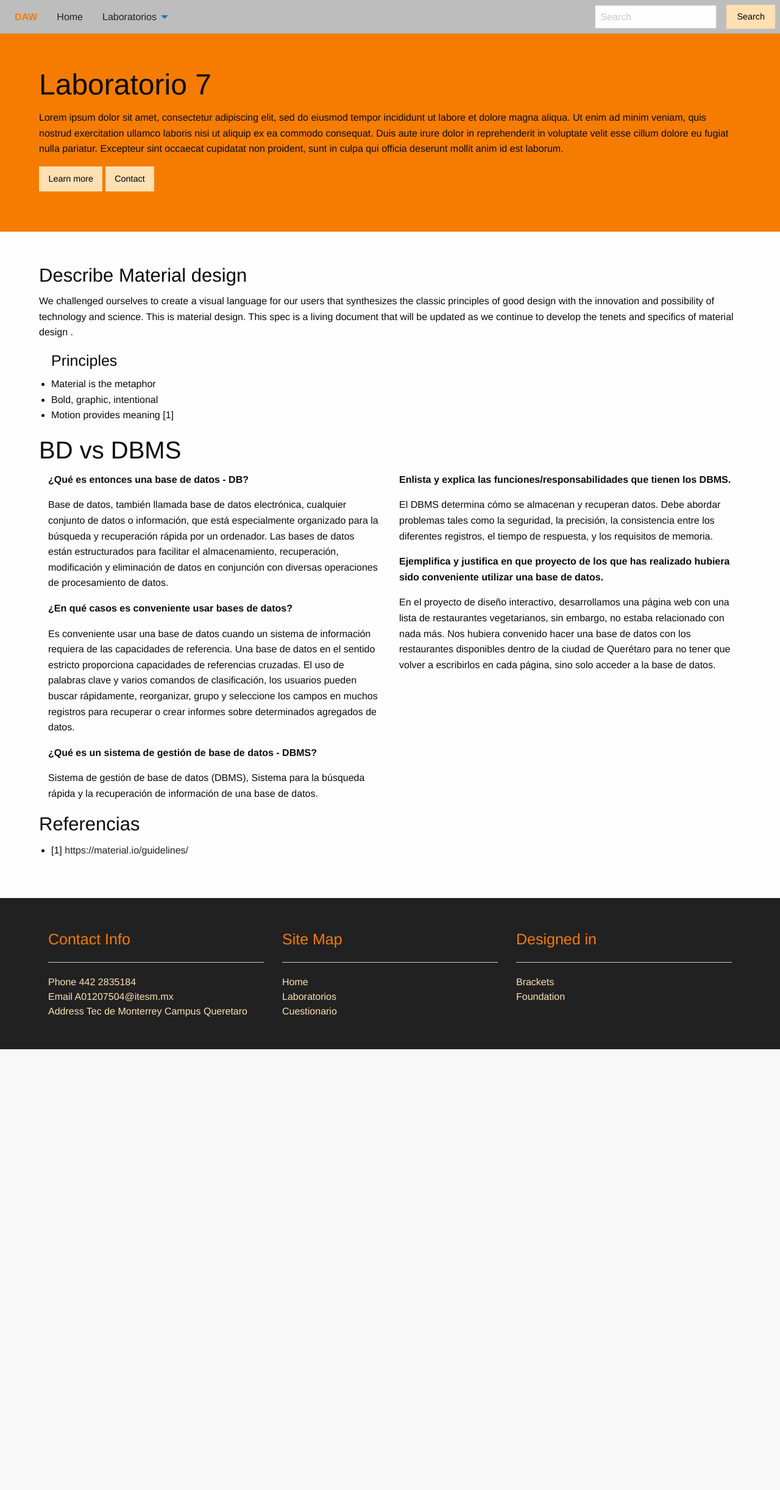
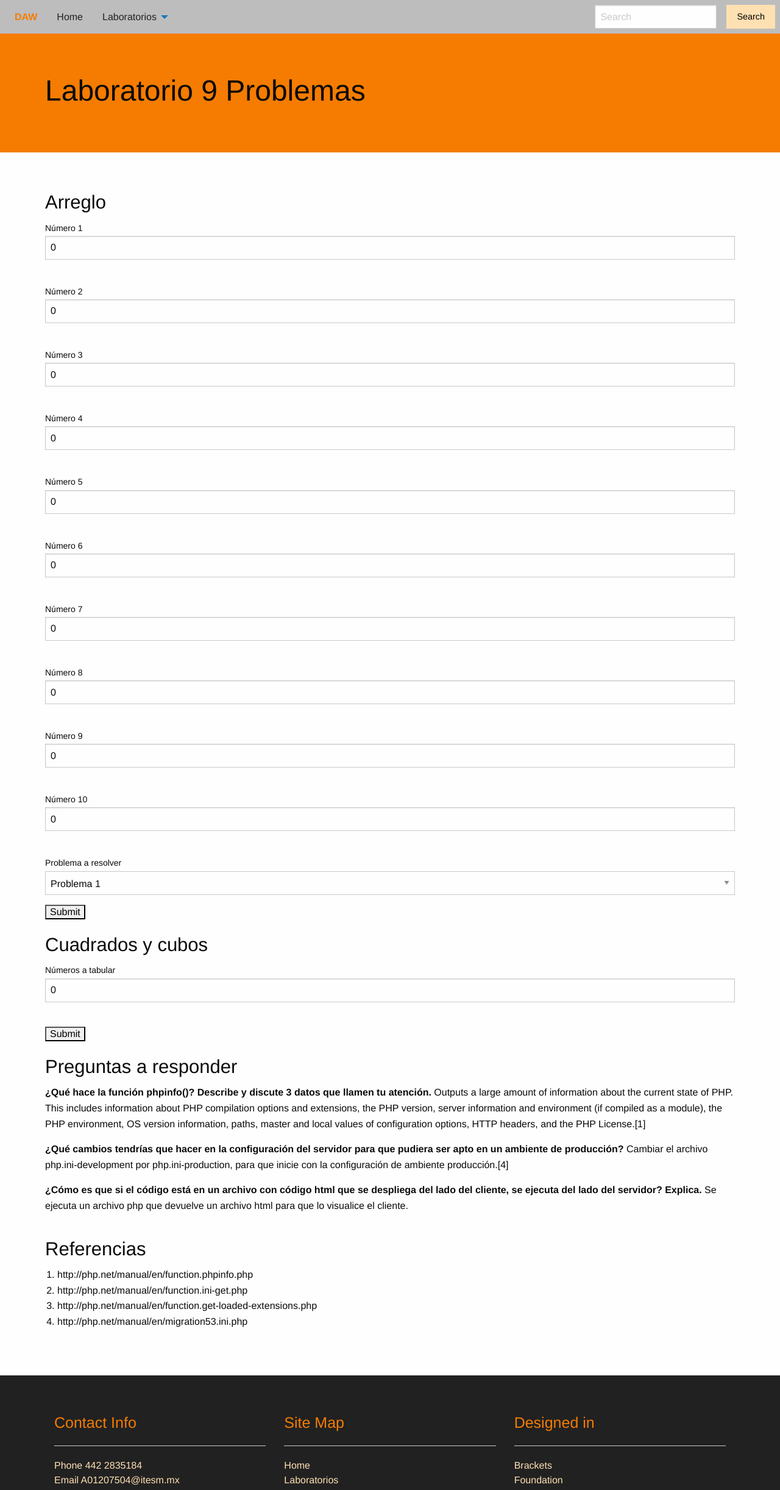
Before and after one commit to 97joaquinhr/DAW_A01207504, a PHP site: page /Lab9/index.php in a window 1280 px wide. Shown: the top 2444 px of the page at 61% size. Before the commit the page ends 1721 px from the top, so only its background shows below. Run offline with PHP 8.4, Linux system fonts and the light colour scheme.

Commit message:
Finish ejercicios, missing 1 question and ejercicio 5

```diff
--- a/Lab7/index.html
+++ b/Lab7/index.html
@@ -23,6 +23,7 @@
                                 <li><a href="../Lab4/index.html">Lab4</a></li>
                                 <li><a href="../Lab5/images/">Lab5</a></li>
                                 <li><a href="../Lab6/index.html">Lab6</a></li>
+                                <li><a href="../Lab9/index.php">Lab9</a></li>
                             </ul>
                         </li>
                     </ul>
--- a/Lab9/index.php
+++ b/Lab9/index.php
@@ -1,83 +1,74 @@
 <?php include("partials/_header.html"); ?>
-<!-- nav bar-->
-        <nav class="top-bar">
-                <div class="top-bar-left">
-                    <ul class="dropdown menu" data-dropdown-menu>
-                        <li class="menu-text">DAW</li>
-                        <li><a href="../index.html">Home</a></li>
-                        <li>
-                            <a>Laboratorios</a>
-                            <ul class="menu vertical">
-                                <li><a href="../Lab1/index.html">Lab1</a></li>
-                                <li><a href="../Lab3/index.html">Lab3</a></li>
-                                <li><a href="../Lab4/index.html">Lab4</a></li>
-                                <li><a href="../Lab5/images/">Lab5</a></li>
-                                <li><a href="../Lab6/index.html">Lab6</a></li>
-                            </ul>
-                        </li>
-                    </ul>
-                </div>
-                <div class="top-bar-right">
-                    <ul class="menu">
-                      <li><input type="search" placeholder="Search"></li>
-                      <li><button type="button" class="button">Search</button></li>
-                    </ul>
-                </div>
-        </nav>
 
-        <!--  hero section  -->
         <section class="hero">
             <div class="wrapper">
-                <header><h1>Laboratorio 7</h1></header>
-                <p>Lorem ipsum dolor sit amet, consectetur adipiscing elit, sed do eiusmod tempor incididunt ut labore et dolore magna aliqua. Ut enim ad minim veniam, quis nostrud exercitation ullamco laboris nisi ut aliquip ex ea commodo consequat. Duis aute irure dolor in reprehenderit in voluptate velit esse cillum dolore eu fugiat nulla pariatur. Excepteur sint occaecat cupidatat non proident, sunt in culpa qui officia deserunt mollit anim id est laborum.</p>
-                <a href="#" class="button">Learn more</a>
-                <a href="#" class="button">Contact</a>
-            </div>
+                <header><h1>Laboratorio 9 Problemas</h1></header>
+                </div>
         </section>
+        <section class="main">
+            <form action= "arreglo.php" method="get" class="wrapper">
+                <header><h3>Arreglo</h3></header>
+                <label for="n1">Número 1</label>
+                <input type="number" name="n1" id="n1" value=0>
+                <br>
+                <label for="n2">Número 2</label>
+                <input type="number" name="n2" id="n2" value=0>
+                <br>
+                <label for="n3">Número 3</label>
+                <input type="number" name="n3" id="n3" value=0>
+                <br>
+                <label for="n4">Número 4</label>
+                <input type="number" name="n4" id="n4" value=0>
+                <br>
+                <label for="n5">Número 5</label>
+                <input type="number" name="n5" id="n5" value=0>
+                <br>
+                <label for="n6">Número 6</label>
+                <input type="number" name="n6" id="n6" value=0>
+                <br>
+                <label for="n7">Número 7</label>
+                <input type="number" name="n7" id="n7" value=0>
+                <br>
+                <label for="n8">Número 8</label>
+                <input type="number" name="n8" id="n8" value=0>
+                <br>
+                <label for="n9">Número 9</label>
+                <input type="number" name="n9" id="n9" value=0>
+                <br>
+                <label for="n10">Número 10</label>
+                <input type="number" name="n10" id="n10" value=0>
+                <br>
+                <label for="probl">Problema a resolver</label>
+                <select name="probl">
+                    <option value="probl1">Problema 1</option>
+                    <option value="probl2">Problema 2</option>
+                    <option value="probl3">Problema 3</option>
+                </select>
+                <input type="submit">
+            </form>
+            <form action="potencias.php" method="get" class="wrapper">
+                <header><h3>Cuadrados y cubos</h3></header>
+                <label for="pot">Números a tabular</label>
+                <input type="number" value=0 name="pot" id="pot">
+                <br>
+                <input type="submit">
+            </form>
+            <article class="wrapper">
+                <header><h3>Preguntas a responder</h3></header>
+                <p><strong>¿Qué hace la función phpinfo()? Describe y discute 3 datos que llamen tu atención.</strong> Outputs a large amount of information about the current state of PHP. This includes information about PHP compilation options and extensions, the PHP version, server information and environment (if compiled as a module), the PHP environment, OS version information, paths, master and local values of configuration options, HTTP headers, and the PHP License.[1]</p>
 
-        <!--  main content  -->
-        <section class="main">
-            <article class="wrapper">
-                <h3>Describe Material design</h3>
-                <p>We challenged ourselves to create a visual language for our users that synthesizes the classic principles of good design with the innovation and possibility of technology and science. This is material design. This spec is a living document that will be updated as we continue to develop the tenets and specifics of material design .</p>
-                <ul><h4>Principles</h4>
-                    <li>Material is the metaphor</li>
-                    <li>Bold, graphic, intentional</li>
-                    <li>Motion provides meaning [1]</li>
-                </ul>
-                <!-- tome el cuestionario de bases de datos para jugar con el contenido con grids y css -->
-                <header><h2>BD vs DBMS</h2></header>
-                <div class="grid-x grid-padding-x">
-                    <div class="small-12 medium-6 cell">
-                        <p><b>¿Qué es entonces una base de datos - DB?</b></p>
-                        <p>Base de datos, también llamada base de datos electrónica, cualquier conjunto de datos o información, que está especialmente organizado para la búsqueda y recuperación rápida por un ordenador. Las bases de datos están estructurados para facilitar el almacenamiento, recuperación, modificación y eliminación de datos en conjunción con diversas operaciones de procesamiento de datos.</p>
+                <p><strong>¿Qué cambios tendrías que hacer en la configuración del servidor para que pudiera ser apto en un ambiente de producción?</strong> Cambiar el archivo php.ini-development por php.ini-production, para que inicie con la configuración de ambiente producción.[4]</p>
 
-                        <p><b>¿En qué casos es conveniente usar bases de datos?</b></p>
-                        <p>Es conveniente usar una base de datos cuando un sistema de información requiera de las capacidades de referencia.
-                        Una base de datos en el sentido estricto proporciona capacidades de referencias cruzadas. El uso de palabras clave y varios comandos de clasificación, los usuarios pueden buscar rápidamente, reorganizar, grupo y seleccione los campos en muchos registros para recuperar o crear informes sobre determinados agregados de datos.
-                        </p>
-                        <p><b>¿Qué es un sistema de gestión de base de datos - DBMS?</b></p>
-                        <p>Sistema de gestión de base de datos (DBMS), Sistema para la búsqueda rápida y la recuperación de información de una base de datos.
-                        </p>
-                    </div>
-                    <div class="small-12 medium-6 cell">
-                        <p><b>Enlista y explica las funciones/responsabilidades que tienen los DBMS.</b></p>
-                        <p>El DBMS determina cómo se almacenan y recuperan datos. Debe abordar problemas tales como la seguridad, la precisión, la consistencia entre los diferentes registros, el tiempo de respuesta, y los requisitos de memoria.
-                        </p>
-                        <p><b>Ejemplifica y justifica en que proyecto de los que has realizado hubiera sido conveniente utilizar una base de datos.</b></p>
-                        <p>En el proyecto de diseño interactivo, desarrollamos una página web con una lista de restaurantes vegetarianos, sin embargo, no estaba relacionado con nada más. Nos hubiera convenido hacer una base de datos con los restaurantes disponibles dentro de la ciudad de Querétaro para no tener que volver a escribirlos en cada página, sino solo acceder a la base de datos.
-                        </p>
-                    </div>
-                </div>
+                <p><strong>¿Cómo es que si el código está en un archivo con código html que se despliega del lado del cliente, se ejecuta del lado del servidor? Explica.</strong> Se ejecuta un archivo php que devuelve un archivo html para que lo visualice el cliente. </p>
             </article>
-            <article>
-                <div class="wrapper">
-                    <header><h3>Referencias</h3></header>
-                    <ul>
-                        <li>[1] <a href="https://material.io/guidelines/">https://material.io/guidelines/</a>
-                        </li>
-                    </ul>
-                </div>
+             <article class="wrapper">
+                <header><h3>Referencias</h3></header>
+                <ol>
+                    <li> http://php.net/manual/en/function.phpinfo.php</li>
+                    <li> http://php.net/manual/en/function.ini-get.php</li>
+                    <li> http://php.net/manual/en/function.get-loaded-extensions.php</li>
+                    <li> http://php.net/manual/en/migration53.ini.php</li>
+                </ol>
             </article>
         </section>
 <?php include("partials/_footer.html"); ?>
--- a/Lab9/partials/_header.html
+++ b/Lab9/partials/_header.html
@@ -9,3 +9,28 @@
         <link rel="stylesheet" href="../foundation/css/app.css"/>
     </head>
     <body>
+        <nav class="top-bar">
+                <div class="top-bar-left">
+                    <ul class="dropdown menu" data-dropdown-menu>
+                        <li class="menu-text">DAW</li>
+                        <li><a href="../index.html">Home</a></li>
+                        <li>
+                            <a>Laboratorios</a>
+                            <ul class="menu vertical">
+                                <li><a href="../Lab1/index.html">Lab1</a></li>
+                                <li><a href="../Lab3/index.html">Lab3</a></li>
+                                <li><a href="../Lab4/index.html">Lab4</a></li>
+                                <li><a href="../Lab5/images/">Lab5</a></li>
+                                <li><a href="../Lab6/index.html">Lab6</a></li>
+                                <li><a href="../Lab9/index.php">Lab9</a></li>
+                            </ul>
+                        </li>
+                    </ul>
+                </div>
+                <div class="top-bar-right">
+                    <ul class="menu">
+                      <li><input type="search" placeholder="Search"></li>
+                      <li><button type="button" class="button">Search</button></li>
+                    </ul>
+                </div>
+        </nav>
--- a/foundation/css/app.css
+++ b/foundation/css/app.css
@@ -4,8 +4,8 @@
 .wrapper
 {
     width:90%;
-    max-width: 12000px;
     margin: 0px auto;
+    padding: 10px 10px;
 }
 /*--- nav ---*/
 .top-bar,
```
Also changed, not shown: Lab9/arreglo.php (added, +69 -0 lines), Lab9/potencias.php (added, +25 -0 lines).
